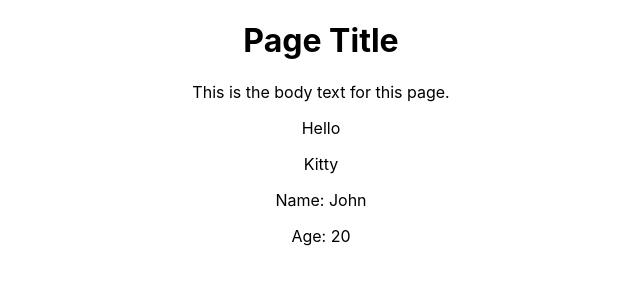
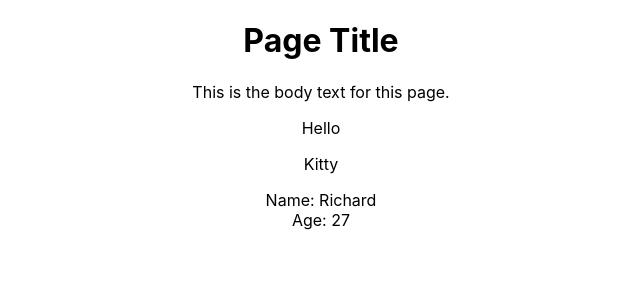
Before and after one commit to SF2020WebDev/react-questions-answers, a React (Create React App) app: page / in a window 1280 px wide. Shown: the top 300 px of the page, without its empty margins (319-959 px from the left). Built offline with nearby package versions, Linux system fonts and the light colour scheme.

Commit message:
I think I've done it...not entirely certain, but it shows a person's name and age

```diff
--- a/src/App.js
+++ b/src/App.js
@@ -4,13 +4,14 @@ import './App.css';
 import PageTitle from './components/pageTitle.js';
 import HelloKitty from './components/helloKitty.js'
 import Person from './components/person.js'
+import PersonTemplate from './components/personTemplate.js'
 
 function App() {
   return (
     <div className="App">
           <PageTitle />
           <HelloKitty />
-          <Person />
+          <PersonTemplate name={'John', 'Richard'} age={20, 27} />
           <a
           className="App-link"
           href="https://reactjs.org"
--- /dev/null
+++ b/src/components/personTemplate.js
@@ -0,0 +1,15 @@
+import React from 'react'
+
+class PersonTemplate extends React.Component {
+    render() {
+        return (
+            <div>
+                <p>Name: {this.props.name} <br /> Age: {this.props.age}</p>
+
+            </div>
+        )
+    }
+}
+
+
+export default PersonTemplate
```
